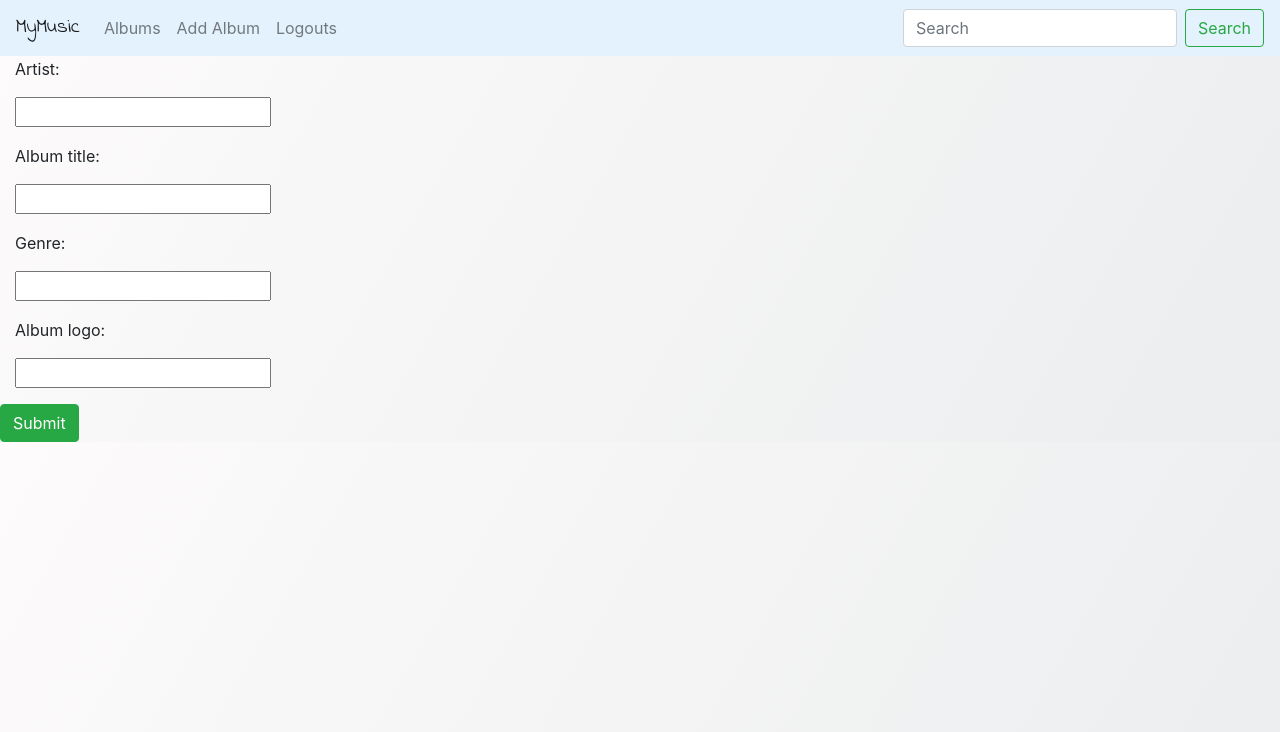
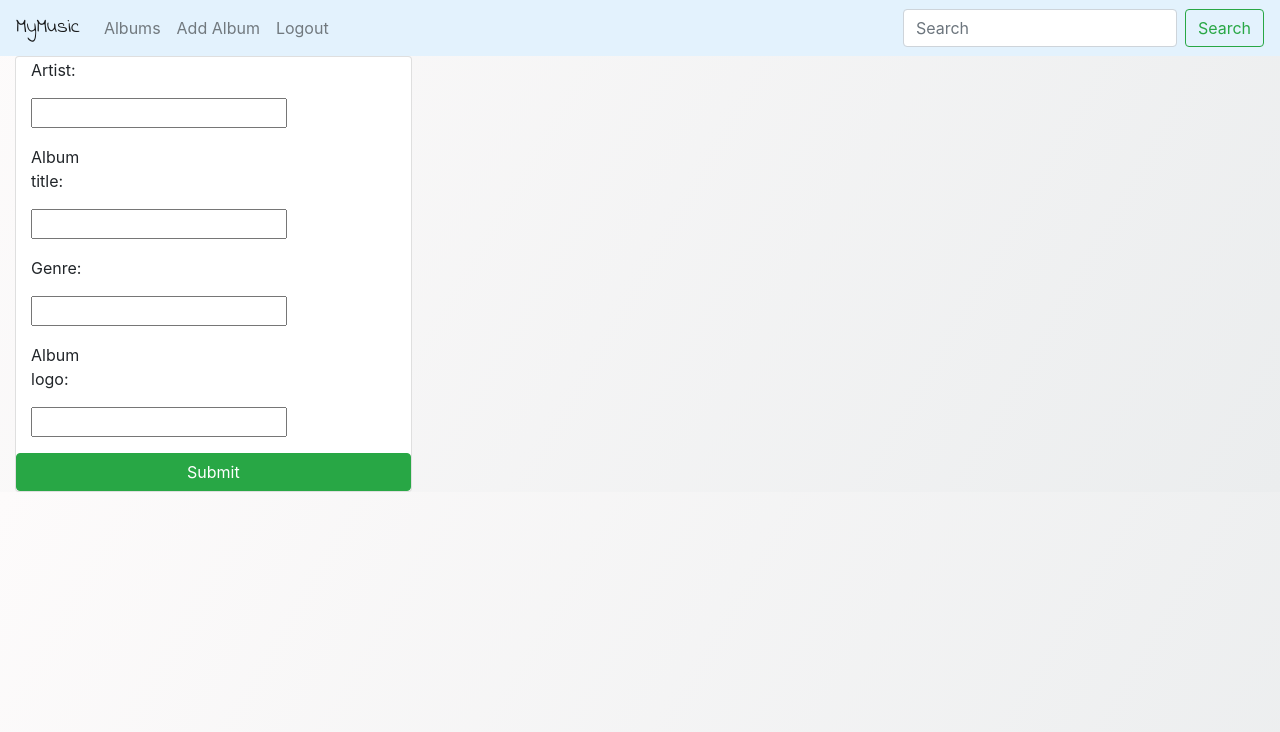
Before and after one commit to singhrohan62/mymusic, a Django app: page /music/album/add in a window 1280 px wide. Shown: the top 732 px of the page. Run offline with Django 3.2, Linux system fonts and the light colour scheme; some libraries are stand-ins or nearby versions.

Commit message:
restyled add album form and navbar

```diff
--- a/music/templates/music/album_form.html
+++ b/music/templates/music/album_form.html
@@ -7,7 +7,7 @@
   {% csrf_token %}
   {% include 'music/form_template.html' %}
 
-  <button type="submit" class="btn btn-success">Submit</button>
+
 
 </form>
 
--- a/music/templates/music/base.html
+++ b/music/templates/music/base.html
@@ -32,7 +32,7 @@
       </li>
 
       <li class="nav-item">
-        <a class="nav-link" href="#">Logouts</a>
+        <a class="nav-link" href="#">Logout</a>
       </li>
     </ul>
     <form class="form-inline my-2 my-lg-0">
--- a/music/templates/music/detail.html
+++ b/music/templates/music/detail.html
@@ -17,7 +17,7 @@
 		{% if error_msg%}
 		<p><strong> {{error_msg}}</strong></p>
 	{% endif %}
-
+	<br>
 	<ul class="list-group list-group-flush">
 		{% csrf_token %}
 		{% for song in album.song_set.all %}
--- a/music/templates/music/form_template.html
+++ b/music/templates/music/form_template.html
@@ -1,3 +1,5 @@
+<div class="col-sm-4">
+	<div class="card">
 		{%for field in form%}
 				<div class="form-group">
 					<div class="col-sm-offset-2 col-sm-10">
@@ -7,3 +9,6 @@
 					<div class="col-sm-10">{{field}}</div>
 				</div>
 		{%endfor%}
+		  <button type="submit" class="btn btn-success">Submit</button>
+	</div>
+</div>
```
Lines whose indentation alone changed are shown as unchanged.
